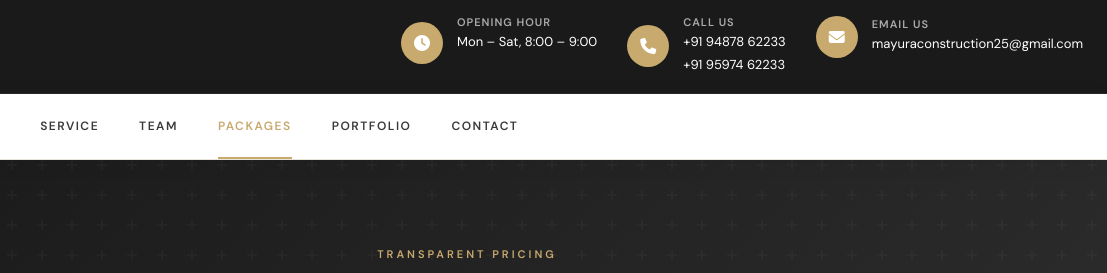
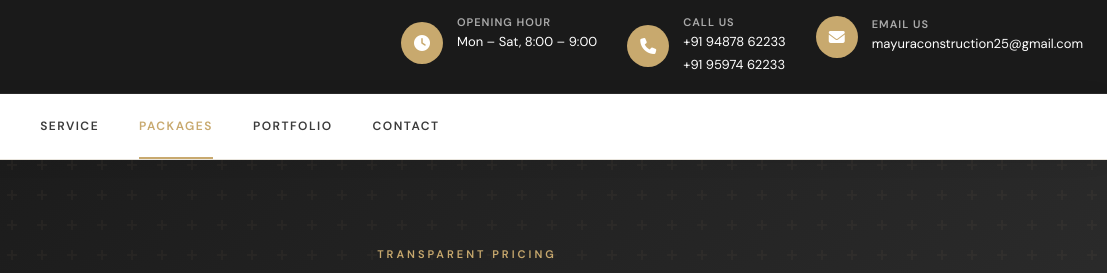
Before and after one commit to Jongwings/mayuraconstruction.github.io, a plain HTML site: page package.html in a window 1280 px wide. Shown: the top 273 px of the page, 173-1280 px from the left. Drawn offline with nearby package versions, Linux system fonts and the light colour scheme.

Commit message:
Remove 'Team' link from navigation bar

```diff
--- a/package.html
+++ b/package.html
@@ -974,7 +974,6 @@
                         <a href="index.html" class="nav-item nav-link">Home</a>
                         <a href="about.html" class="nav-item nav-link">About</a>
                         <a href="service.html" class="nav-item nav-link">Service</a>
-                        <a href="team.html" class="nav-item nav-link">Team</a>
                         <a href="package.html" class="nav-item nav-link active">Packages</a>
                          <a href="our-projects.html" class="nav-item nav-link">Portfolio</a>
                         <a href="contact.html" class="nav-item nav-link">Contact</a>
```
